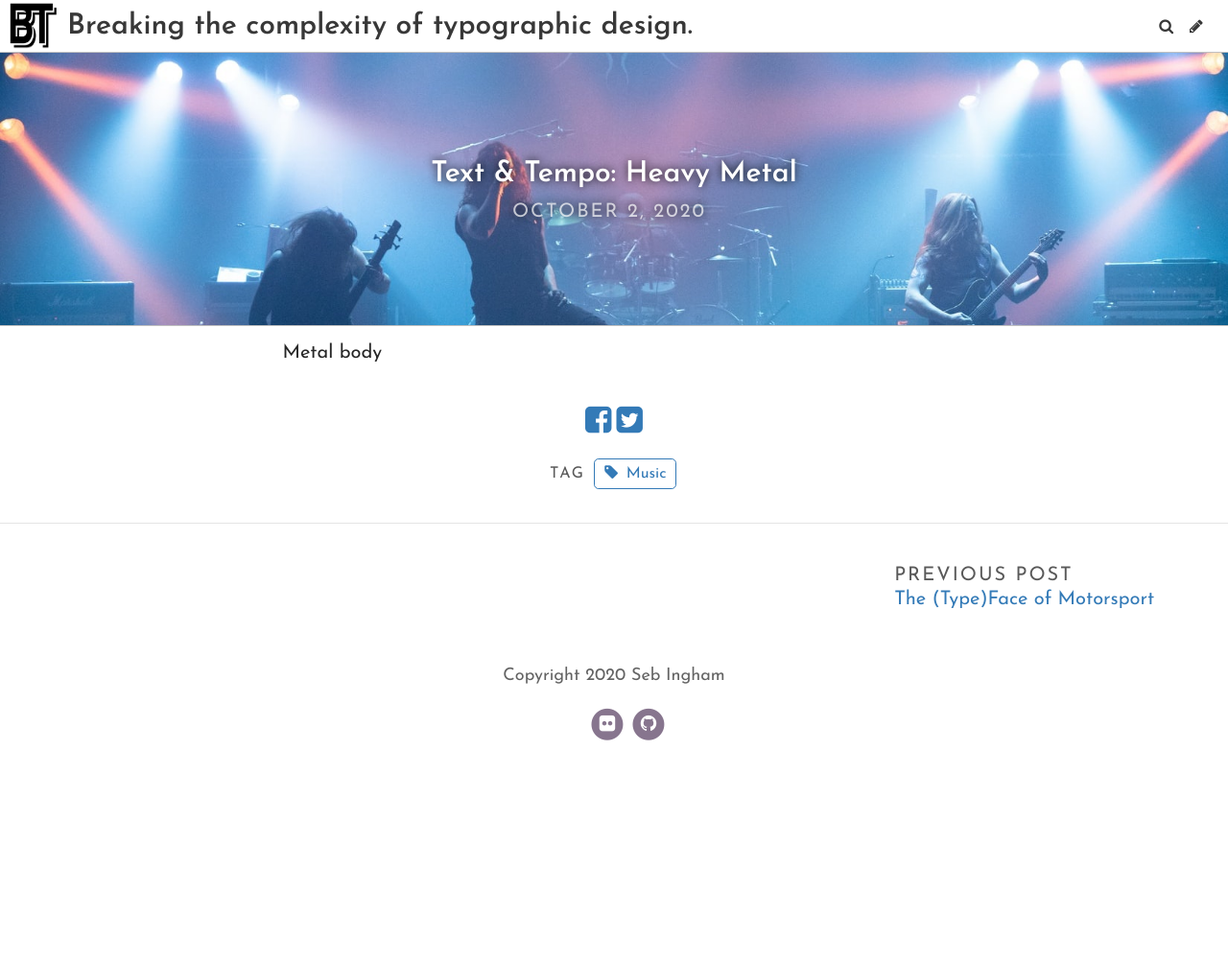
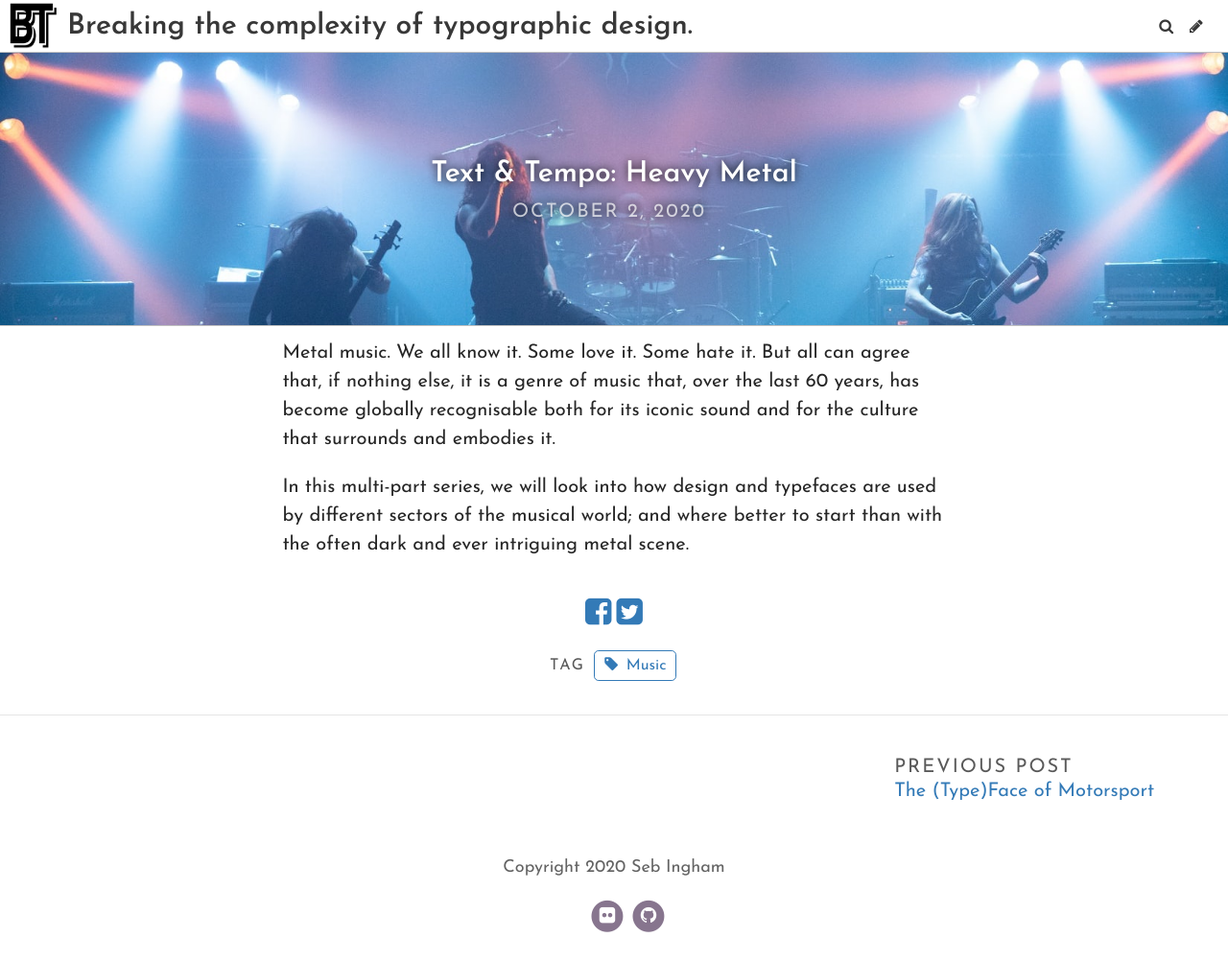
Before and after one commit to eyescroll/TypographyBlog, a Jekyll site: the page built from _posts/2020-10-02-text-tempo-heavy-metal.md, in a window 1280 px wide and 1002 px high. Shown: the whole window at 96% size. Built offline with Jekyll 4.4.1, drawn with Linux system fonts in a browser that asks for light colours; some web fonts are replaced.

Commit message:
Update Post “2020-10-02-text-tempo-heavy-metal”

```diff
--- a/_posts/2020-10-02-text-tempo-heavy-metal.md
+++ b/_posts/2020-10-02-text-tempo-heavy-metal.md
@@ -9,4 +9,6 @@ comments: true
 tags:
   - Music
 ---
-Metal body
+Metal music. We all know it. Some love it. Some hate it. But all can agree that, if nothing else, it is a genre of music that, over the last 60 years, has become globally recognisable both for its iconic sound and for the culture that surrounds and embodies it.
+
+In this multi-part series, we will look into how design and typefaces are used by different sectors of the musical world; and where better to start than with the often dark and ever intriguing metal scene.
```
